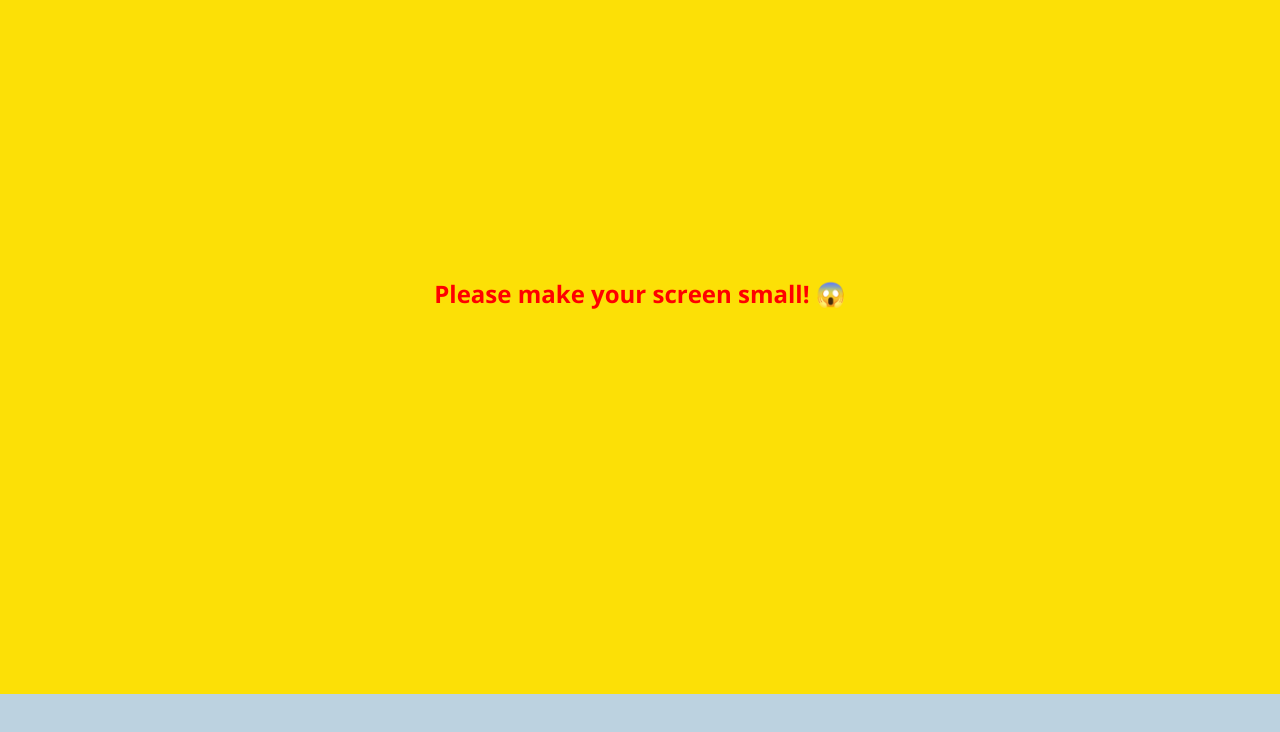
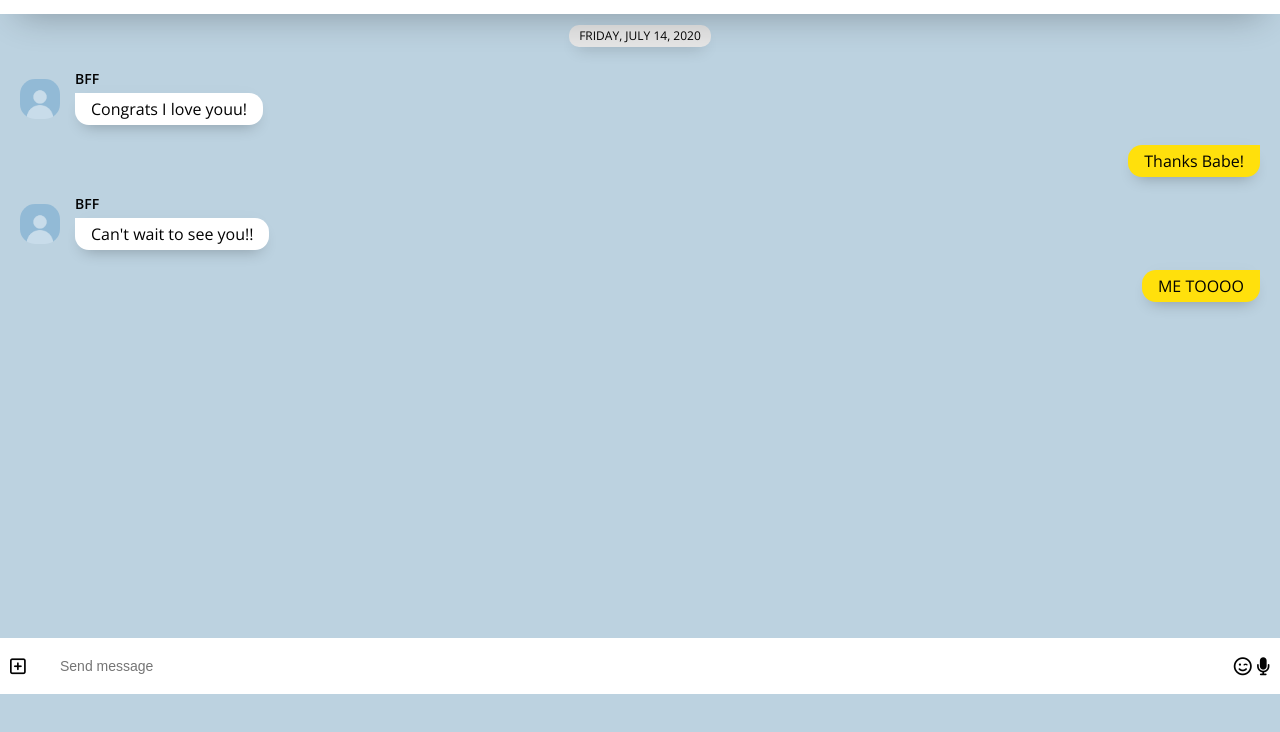
Before and after one commit to erinyejin/kakao-clone, a plain HTML site: page chat.html in a window 1280 px wide. Shown: the part 106-838 px from the top of the page. Drawn offline with nearby package versions, Linux system fonts and the light colour scheme.

Commit message:
last change
for minimum screen

```diff
--- a/chat.html
+++ b/chat.html
@@ -97,7 +97,7 @@
         </div>
     </div>
     <div class="bigScreen">
-        <span class="bigScreen__text">Please make your screen small! 😱</span>
+        <span class="bigScreen__text">Please make your screen big! 😱</span>
     </div>
 </body>
 </html>
--- a/css/mobile.css
+++ b/css/mobile.css
@@ -18,7 +18,7 @@
     z-index: 4;
 }
 
-@media screen and (min-width: 650px) {
+@media screen and (max-width: 495px) {
     .bigScreen {
         display: flex;
     }
```
Also changed, not shown: find.html (+1 -1 lines), friends.html (+1 -1 lines), index.html (+1 -1 lines), more.html (+1 -1 lines), settings.html (+1 -1 lines).
